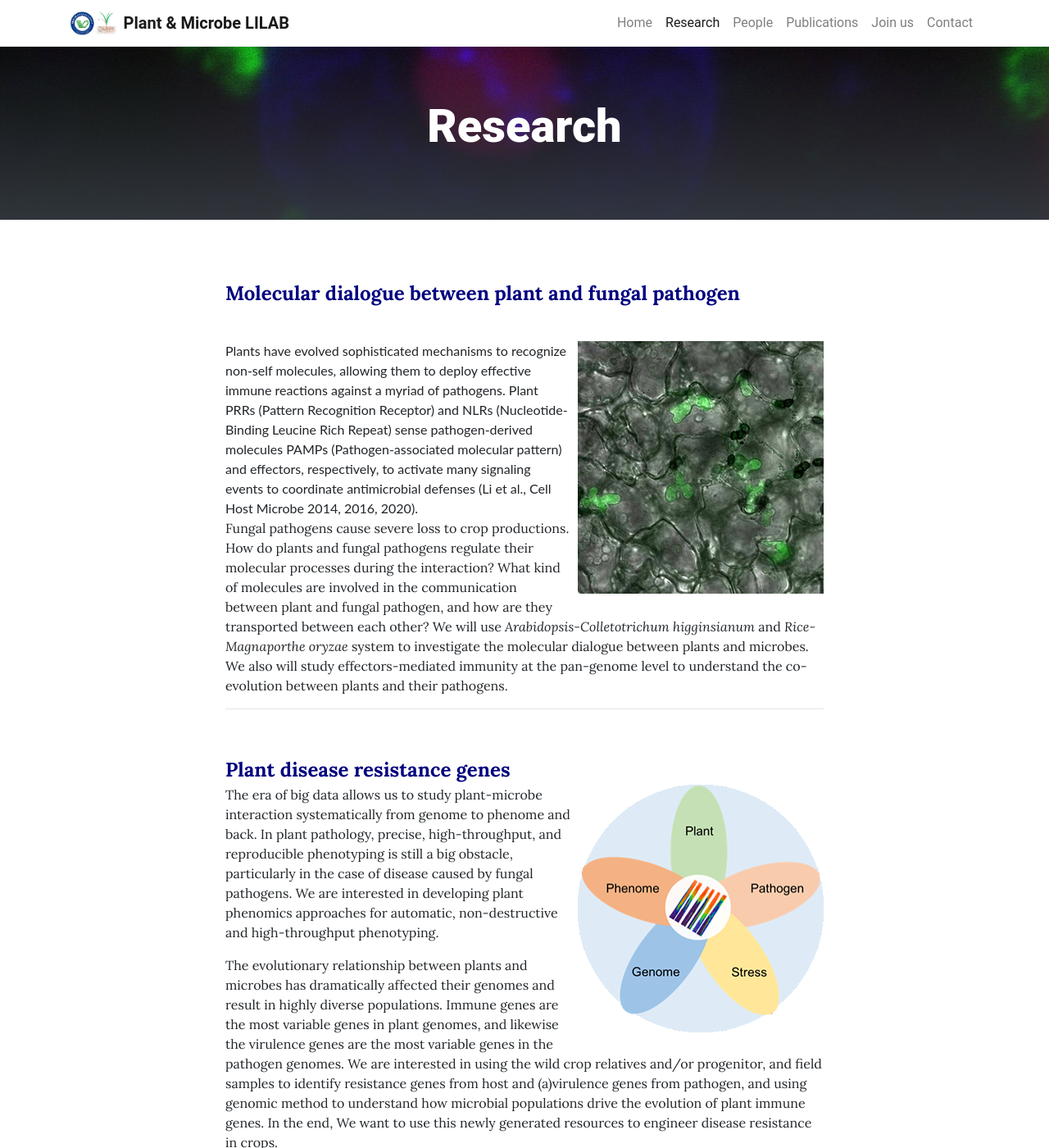
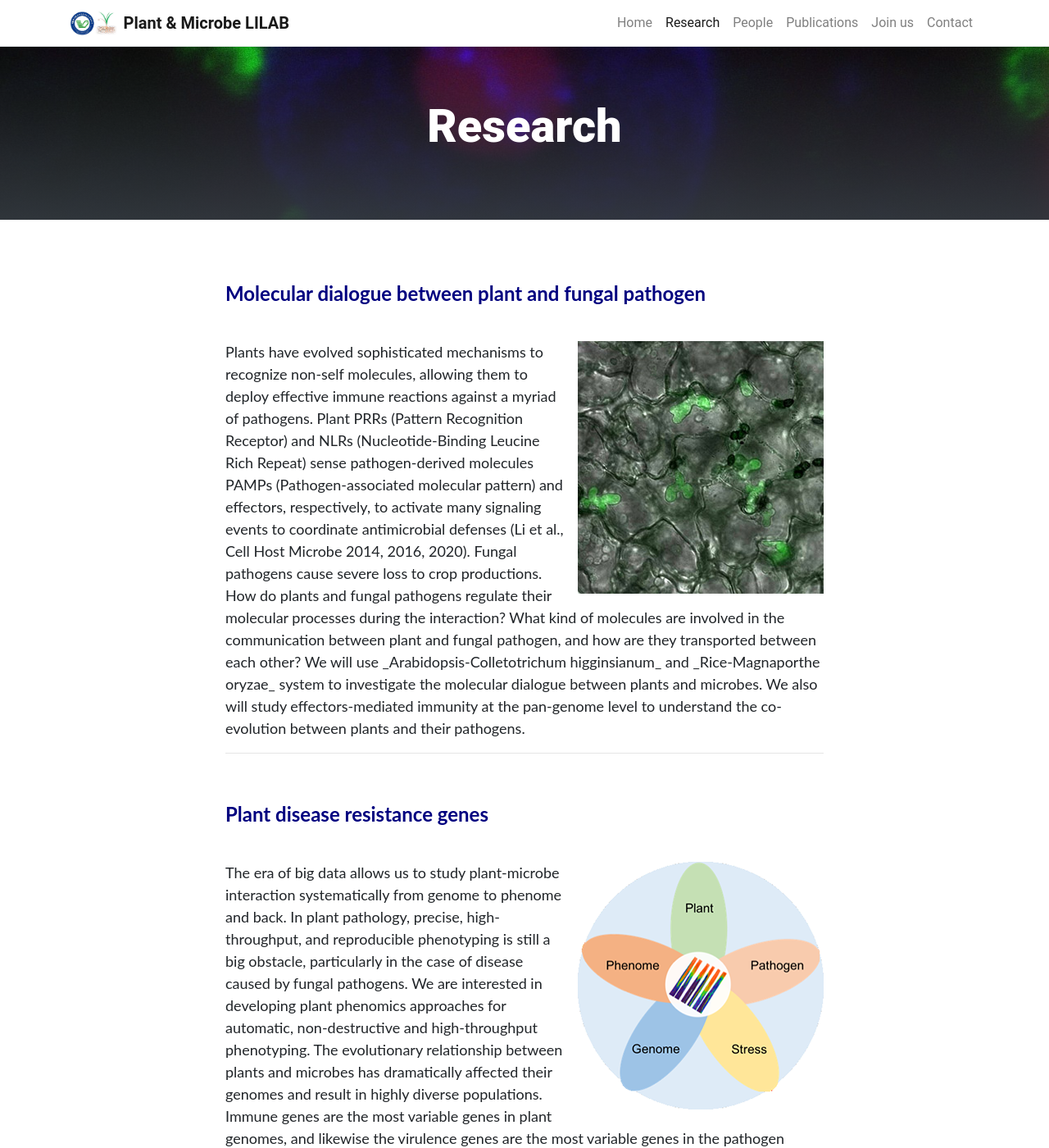
Before and after one commit to leili-plantmicrobe/leili-plantmicrobe.github.io, a Jekyll site: the page built from pages/research.md, in a window 1280 px wide and 1400 px high. Shown: the whole window at 82% size. Built offline with Jekyll 4.4.1, drawn with Linux system fonts in a browser that asks for light colours; some of the changed text lies outside the part shown.

Commit message:
Update research.md

```diff
--- a/pages/research.md
+++ b/pages/research.md
@@ -7,16 +7,16 @@ permalink: /research/
 
 <br/>
 
-<font size="5" color="#00007f">
+<font face="Lato" size="5" color="#00007f">
  <b>Molecular dialogue between plant and fungal pathogen</b>
 </font>
 
 &nbsp;
 
 ![colleto]({{ site.baseurl }}{% link /assets/img/colleto.jpg %}){: .float-right}
-<font face="Lato">Plants have evolved sophisticated mechanisms to recognize non-self molecules, allowing them to deploy effective immune reactions against a myriad of pathogens. Plant PRRs (Pattern Recognition Receptor) and NLRs (Nucleotide-Binding Leucine Rich Repeat) sense pathogen-derived molecules PAMPs (Pathogen-associated molecular pattern) and effectors, respectively, to activate many signaling events to coordinate antimicrobial defenses (Li et al., Cell Host Microbe 2014, 2016, 2020).</font>
+<font face="Lato" size="4">Plants have evolved sophisticated mechanisms to recognize non-self molecules, allowing them to deploy effective immune reactions against a myriad of pathogens. Plant PRRs (Pattern Recognition Receptor) and NLRs (Nucleotide-Binding Leucine Rich Repeat) sense pathogen-derived molecules PAMPs (Pathogen-associated molecular pattern) and effectors, respectively, to activate many signaling events to coordinate antimicrobial defenses (Li et al., Cell Host Microbe 2014, 2016, 2020).
 
-Fungal pathogens cause severe loss to crop productions. How do plants and fungal pathogens regulate their molecular processes during the interaction? What kind of molecules are involved in the communication between plant and fungal pathogen, and how are they transported between each other? We will use _Arabidopsis-Colletotrichum higginsianum_ and _Rice-Magnaporthe oryzae_ system to investigate the molecular dialogue between plants and microbes. We also will study effectors-mediated immunity at the pan-genome level to understand the co-evolution between plants and their pathogens.
+Fungal pathogens cause severe loss to crop productions. How do plants and fungal pathogens regulate their molecular processes during the interaction? What kind of molecules are involved in the communication between plant and fungal pathogen, and how are they transported between each other? We will use _Arabidopsis-Colletotrichum higginsianum_ and _Rice-Magnaporthe oryzae_ system to investigate the molecular dialogue between plants and microbes. We also will study effectors-mediated immunity at the pan-genome level to understand the co-evolution between plants and their pathogens.</font>
 
  {: .clearfix}
 
@@ -25,15 +25,15 @@ Fungal pathogens cause severe loss to crop productions. How do plants and fungal
 
 <br/>
 
-<font size="5" color="#00007f">
+<font face="Lato" size="5" color="#00007f">
  <b>Plant disease resistance genes</b>
 </font>
-
+&nbsp;
 
 ![pheno]({{ site.baseurl }}{% link /assets/img/pheno.png %}){: .float-right}
-The era of big data allows us to study plant-microbe interaction systematically from genome to phenome and back. In plant pathology, precise, high-throughput, and reproducible phenotyping is still a big obstacle, particularly in the case of disease caused by fungal pathogens. We are interested in developing plant phenomics approaches for automatic, non-destructive and high-throughput phenotyping.
+<font face="Lato" size="4">The era of big data allows us to study plant-microbe interaction systematically from genome to phenome and back. In plant pathology, precise, high-throughput, and reproducible phenotyping is still a big obstacle, particularly in the case of disease caused by fungal pathogens. We are interested in developing plant phenomics approaches for automatic, non-destructive and high-throughput phenotyping.
 
-The evolutionary relationship between plants and microbes has dramatically affected their genomes and result in highly diverse populations. Immune genes are the most variable genes in plant genomes, and likewise the virulence genes are the most variable genes in the pathogen genomes. We are interested in using the wild crop relatives and/or progenitor, and field samples to identify resistance genes from host and (a)virulence genes from pathogen, and using genomic method to understand how microbial populations drive the evolution of plant immune genes. In the end, We want to use this newly generated resources to engineer disease resistance in crops.
+The evolutionary relationship between plants and microbes has dramatically affected their genomes and result in highly diverse populations. Immune genes are the most variable genes in plant genomes, and likewise the virulence genes are the most variable genes in the pathogen genomes. We are interested in using the wild crop relatives and/or progenitor, and field samples to identify resistance genes from host and (a)virulence genes from pathogen, and using genomic method to understand how microbial populations drive the evolution of plant immune genes. In the end, We want to use this newly generated resources to engineer disease resistance in crops.</font>
 
 {: .clearfix}
 
@@ -42,12 +42,12 @@ The evolutionary relationship between plants and microbes has dramatically affec
 
 <br/>
 
-<font size="5" color="#00007f">
+<font face="Lato" size="5" color="#00007f">
  <b>Plant endophytic fungal communities</b>
 </font>
-
+&nbsp;
 
 ![tree]({{ site.baseurl }}{% link /assets/img/tree.jpg %}){: .float-right}
-Each plant species harbors a core microbial community, which plays a critical function in plant growth and resistance. Some recent studies about human and plant microbiome show that metabolites from both host and microbe can affect counterpart. For example, nonribosomal peptides and polyketides produced by microbes may regulate microbe-microbe or microbe-plant-microbe interactions in plant disease suppression. Focusing on plant-associated fungal community, we will isolate and culture endophytic fungal strains to study the higher-order interaction between different kingdoms. Specifically, We are interested in functional researches by investigating natural endophytic fungal isolates in plant disease resistance. Our goal is to improve plant resistance through manipulating the natural fungal community by genetic engineering tools.
+<font face="Lato" size="4">Each plant species harbors a core microbial community, which plays a critical function in plant growth and resistance. Some recent studies about human and plant microbiome show that metabolites from both host and microbe can affect counterpart. For example, nonribosomal peptides and polyketides produced by microbes may regulate microbe-microbe or microbe-plant-microbe interactions in plant disease suppression. Focusing on plant-associated fungal community, we will isolate and culture endophytic fungal strains to study the higher-order interaction between different kingdoms. Specifically, We are interested in functional researches by investigating natural endophytic fungal isolates in plant disease resistance. Our goal is to improve plant resistance through manipulating the natural fungal community by genetic engineering tools.</font>
 
 {: .clearfix}
```
